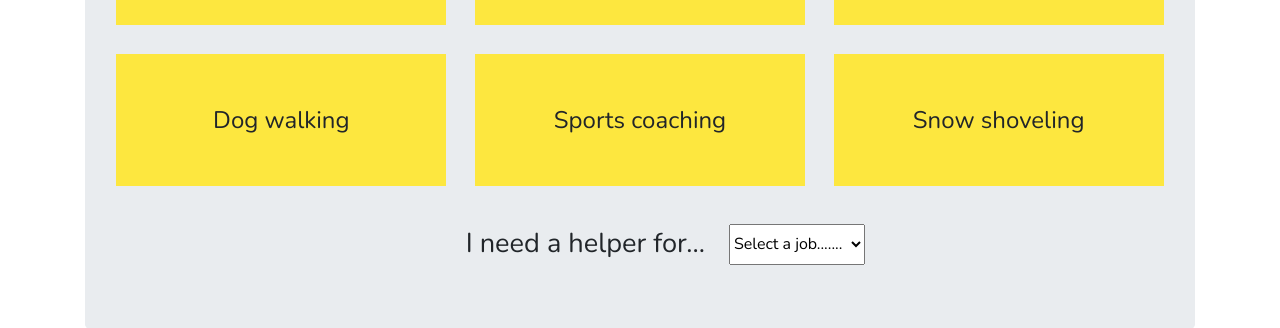
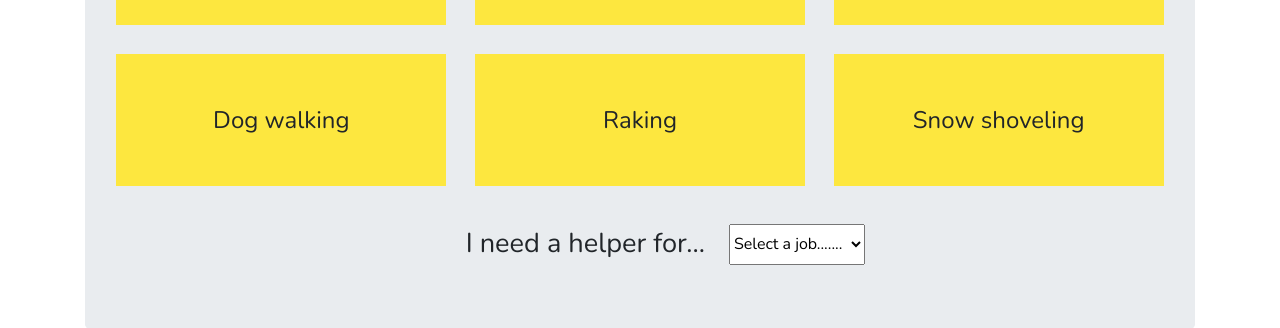
Before and after one commit to CoolidgeCornerSchool/helperbees, a Jekyll site: the page built from index.html, in a window 1280 px wide and 900 px high, scrolled down 747 px. Shown: the part 156-484 px from the top of the window. Built offline with Jekyll 4.4.1, drawn with Linux system fonts in a browser that asks for light colours; comment, search, counter and statistics services are not loaded.

Commit message:
added raking

```diff
--- a/index.html
+++ b/index.html
@@ -24,7 +24,7 @@ layout: default
     </div>
     <div class="row">
       <div class="col">Dog walking</div>
-      <div class="col">Sports coaching</div>
+      <div class="col">Raking</div>
       <div class="col">Snow shoveling</div>
     </div>
   </div>
```
